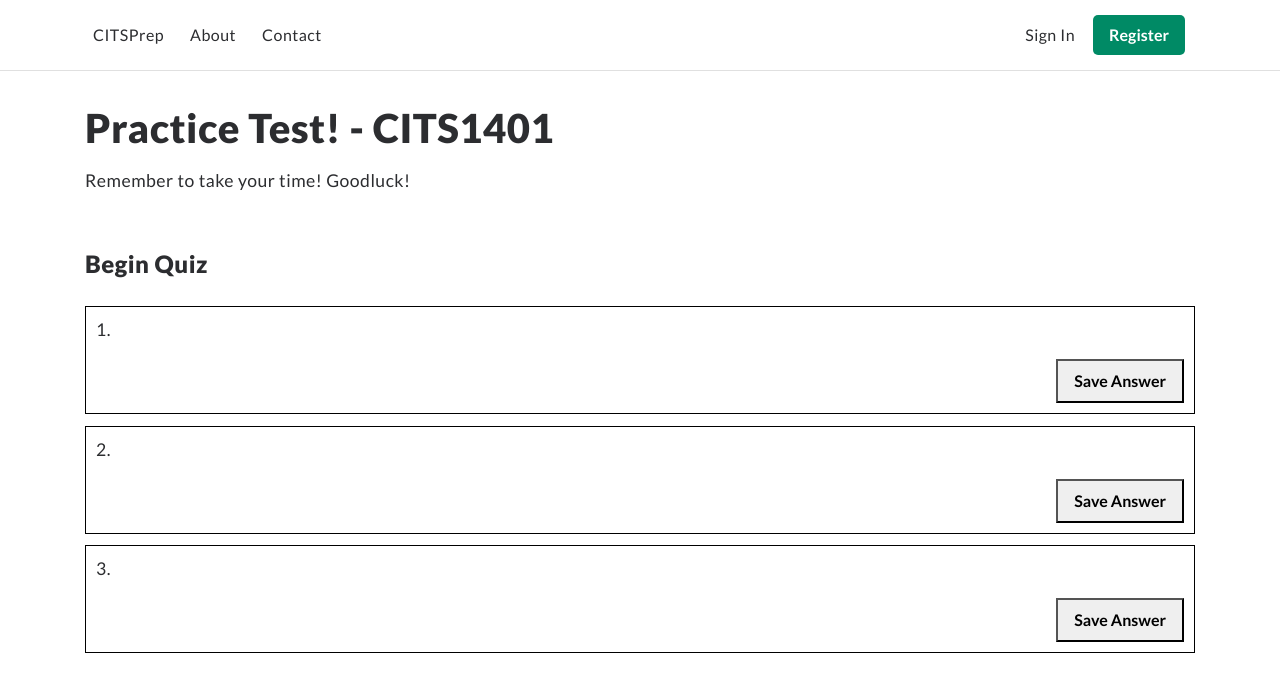
After one commit to brucehow/examinaid, a Flask app: page /quiz in a window 1280 px wide. The commit adds this page. Shown: the top 692 px of the page. Run offline with Flask 2, Linux system fonts and the light colour scheme; some libraries are stand-ins or nearby versions.

Commit message:
Remove button from css, add quiz page and route

```diff
--- a/app/routes.py
+++ b/app/routes.py
@@ -23,6 +23,10 @@ def contact():
 @app.route("/userprofile")
 def userprofile():
     return render_template("userprofile.html", title="My Profile")
+
+@app.route("/quiz")
+def test():
+    return render_template("quiz.html", title="Quiz")
 
 @app.route("/login", methods = ["GET", "POST"])
 def login():
--- a/app/static/css/main.css
+++ b/app/static/css/main.css
@@ -75,23 +75,23 @@ h4 {
 }
 
 /* Buttons */
-button.plain-btn {
+.plain-btn {
   border-radius: 5px;
   border: none;
   color: white;
 }
 
-button.plain-btn:focus {
+.plain-btn:focus {
   outline: none;
 }
 
-button.sm {
+.sm {
   font-size: 1rem;
   font-weight: 700;
   padding: 0.5rem 1.0rem;
 }
 
-button.lg {
+.lg {
   box-shadow: 0px 8px 15px rgba(0, 0, 0, 0.1);
   font-weight: 900;
   font-size: 1.25rem;
@@ -99,11 +99,11 @@ button.lg {
   padding: 1.0rem 1.5rem;
 }
 
-button.green {
+.green {
   background-color: #008a65;
 }
 
-button.green:hover {
+.green:hover {
   background-color: #007757;
 }
 
--- /dev/null
+++ b/app/templates/quiz.html
@@ -0,0 +1,53 @@
+{% extends "index.html" %}
+
+{% block content %}
+
+<div class=container>
+    <div id=greeting>
+      <h2>Practice Test! - CITS1401</h1>
+      <p>Remember to take your time! Goodluck!</p>
+    </div>
+
+    <div class=surveylist>
+
+        <div id=newtestcontainer>
+          <h3 class=h3-underline> Begin Quiz</h3>
+        </div>
+
+        <div id=listcontainer>
+
+            <div class=window>
+                <div class="leftwindow">
+                  <p>1.</p>
+                </div>
+                <div class="rightcontainer">
+                  <div class=rightwindow>
+                    <button class="sm">Save Answer</button>
+                  </div>
+                </div>
+            </div>
+            <div class=window>
+                <div class="leftwindow">
+                  <p>2.</p>
+                </div>
+                <div class="rightcontainer">
+                  <div class=rightwindow>
+                    <button class="sm">Save Answer</button>
+                  </div>
+                </div>
+            </div>
+            <div class=window>
+                <div class="leftwindow">
+                  <p>3.</p>
+                </div>
+                <div class="rightcontainer">
+                  <div class=rightwindow>
+                    <button class="sm">Save Answer</button>
+                  </div>
+                </div>
+            </div>
+        </div>
+        </div>
+
+
+    {% endblock %}
```
Also changed, not shown: app/templates/userprofile.html (+4 -4 lines).
